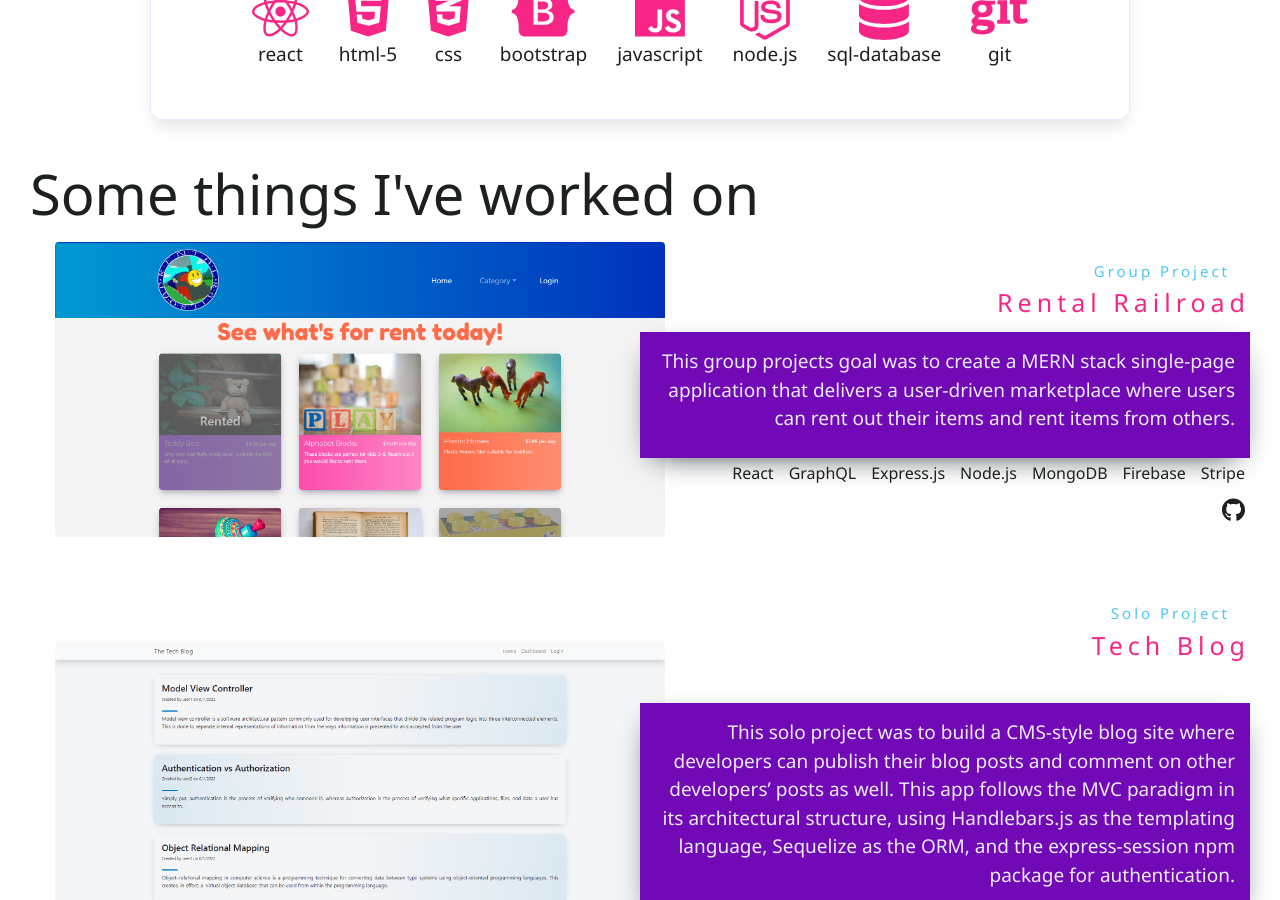
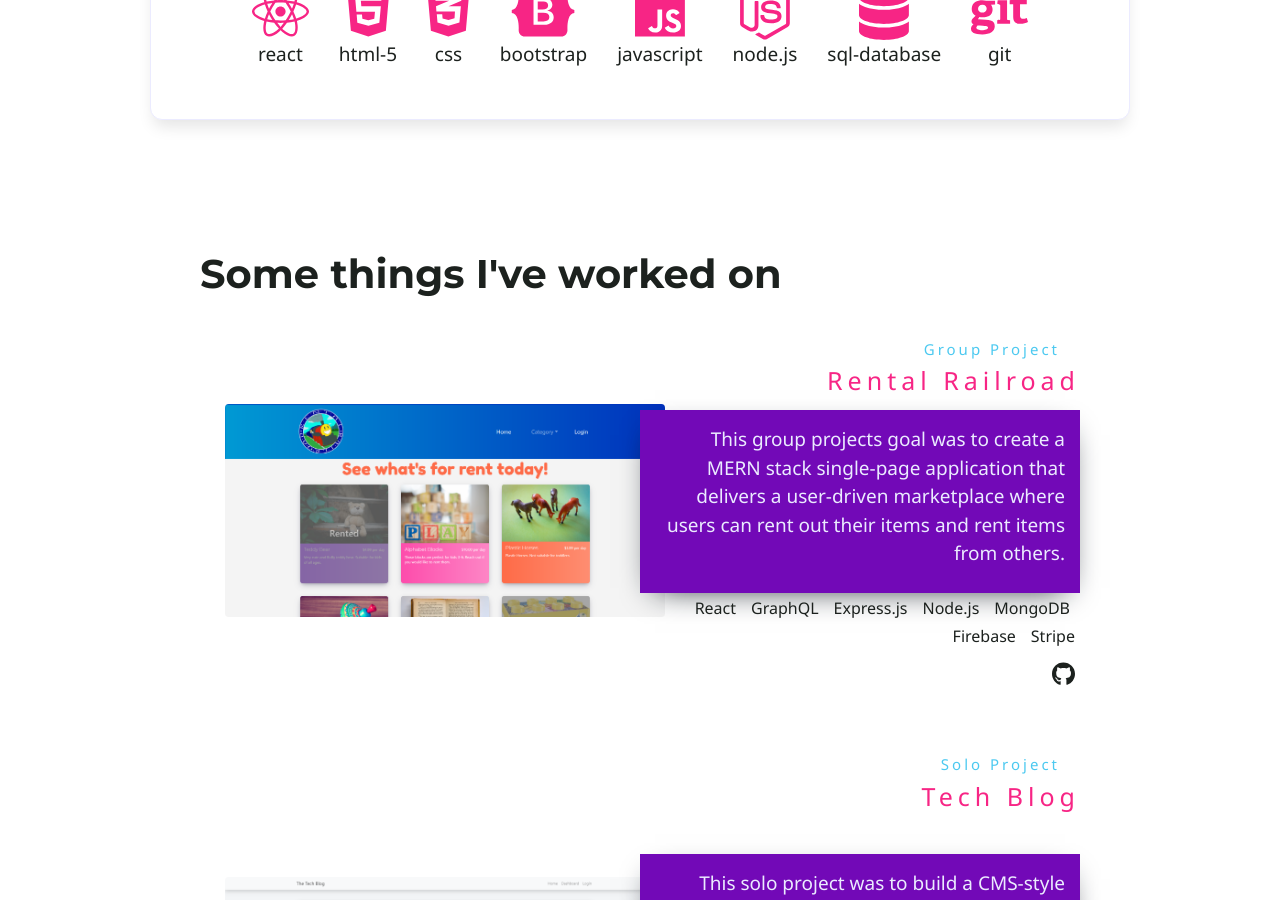
Before and after one commit to struelensc/react-portfolio, a React (Create React App) app: page / in a window 1280 px wide. Shown: the part 1260-2160 px from the top of the page. Built offline with nearby package versions, Linux system fonts and the light colour scheme.

Commit message:
MVP version of the works section

```diff
--- a/src/components/sections/Portfolio.js
+++ b/src/components/sections/Portfolio.js
@@ -73,8 +73,8 @@ function Work() {
   ];
 
   return (
-    <section className="p-5" id="works">
-      <h2 className="py-3">Some things I've worked on</h2>
+    <section id="works">
+      <h2 className="py-5 statement-text">Some things I've worked on</h2>
       <div>
         <div className="row">
           {projectInfo.map((data, i) => (
--- a/src/styles/portfolio.css
+++ b/src/styles/portfolio.css
@@ -1,5 +1,5 @@
 #works {
-  scroll-snap-align: start;
+  padding: 10rem 20rem;
 }
 
 .project {
@@ -13,7 +13,7 @@
 }
 
 #works h2 {
-  font-size: 56px;
+  font-size: 4rem;
 }
 
 #works h4 {
@@ -32,6 +32,10 @@
 @media (max-width: 766px) {
   .project-content {
     margin-left: 0px;
+  }
+
+  #works {
+    padding: 2rem;
   }
 }
 
```
